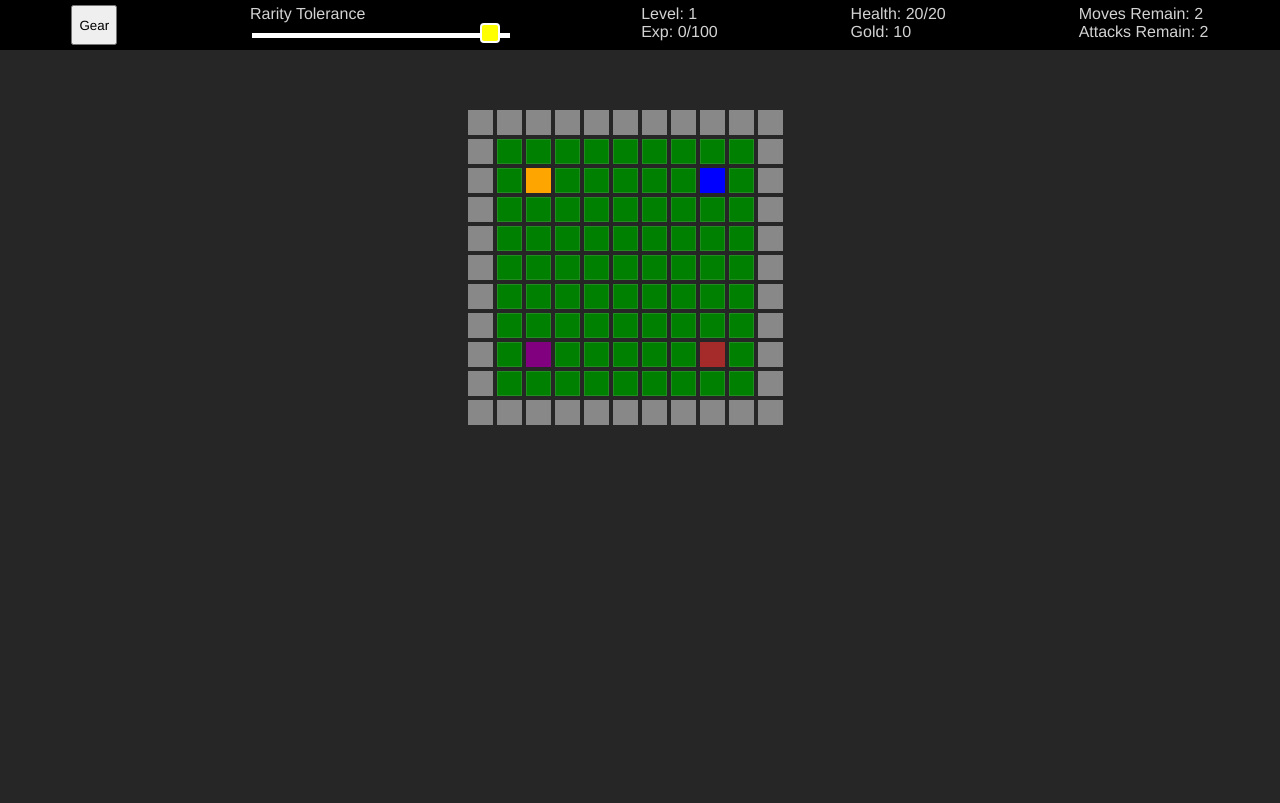
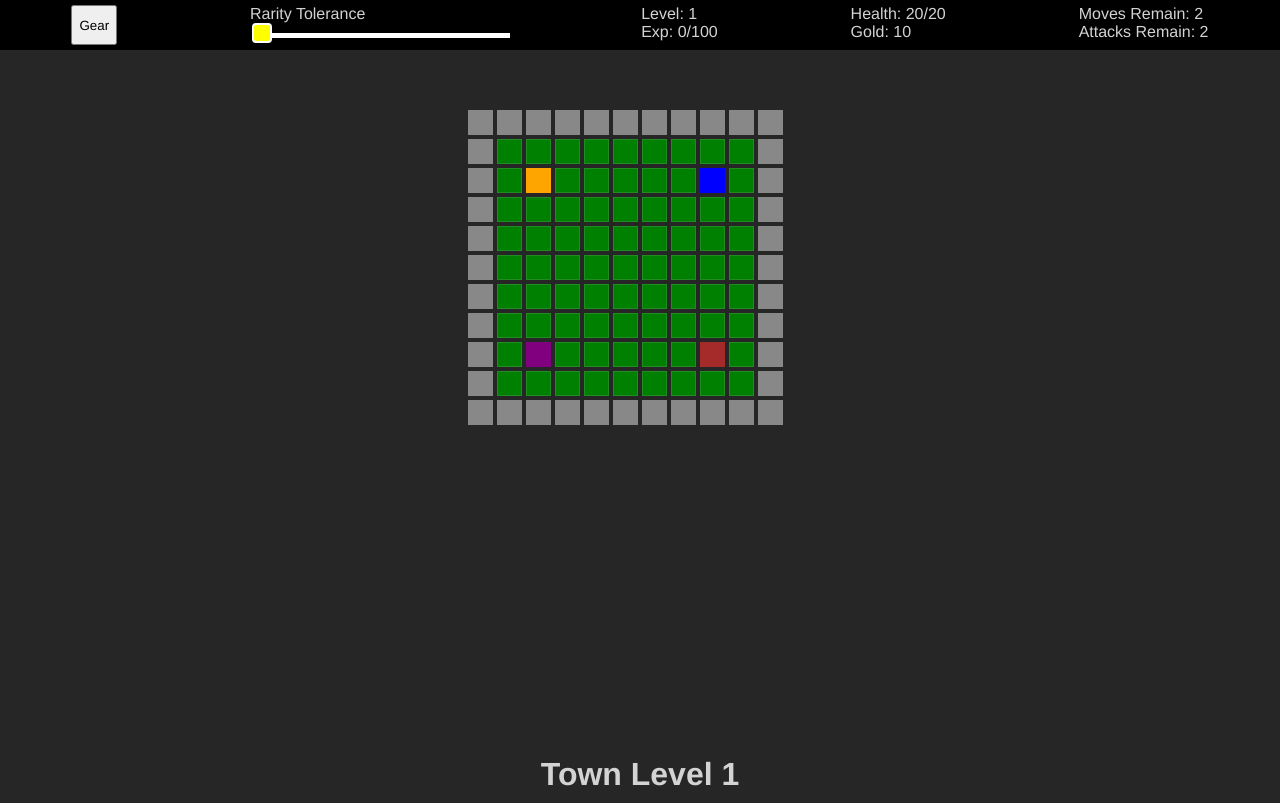
Before and after one commit to dcenatiempo/dungeon-crawl-svelte, a Svelte app: page / in a window 1280 px wide. Built offline with nearby package versions, Linux system fonts and the light colour scheme.

Commit message:
Add footer

```diff
--- a/src/App.svelte
+++ b/src/App.svelte
@@ -209,6 +209,9 @@
 			<Market />
 		</sidebar>
 	{/if}
+	<h1 class="dungeon-title footer-grid">
+		{$level%townEvery === 0 ? "Town": "Dungeon" } Level {$level+1}
+	</h1>
 </main>
 
 <style type="text/scss">
@@ -230,4 +233,16 @@
 		right: 0;
 		opacity: .85;
 	}
+
+	.dungeon-title {
+		color: lightgray;
+		text-align: center;
+		margin: 10px 0;
+	}
+	.footer-grid {
+		grid-column: 2 / 3;
+		grid-row: 2 / 3;
+		z-index: 20;
+		pointer-events: none;
+	}
 </style>
--- a/src/components/Header.svelte
+++ b/src/components/Header.svelte
@@ -23,7 +23,7 @@ function changeRarity (e) {
 		Rarity Tolerance<input
 			class="slider"
 			type="range"
-			defaultValue={rarityTolerance}
+			value="1"
 			min={1}
 			max={10}
 			step={1}
```
